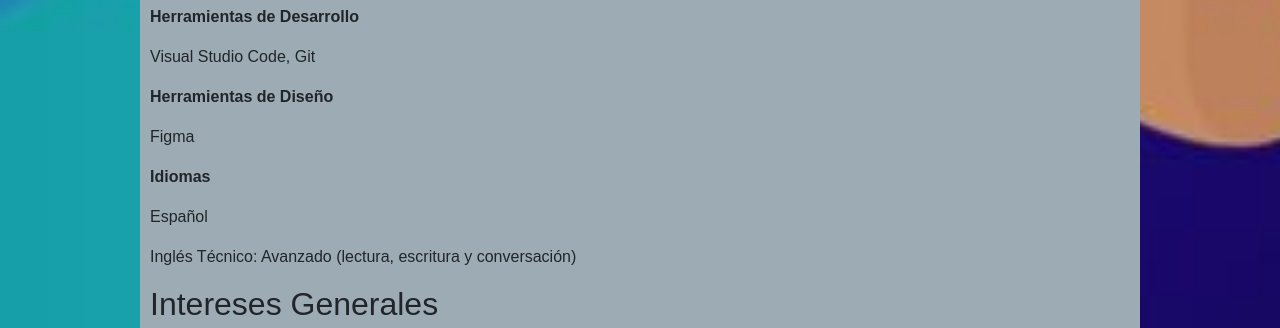
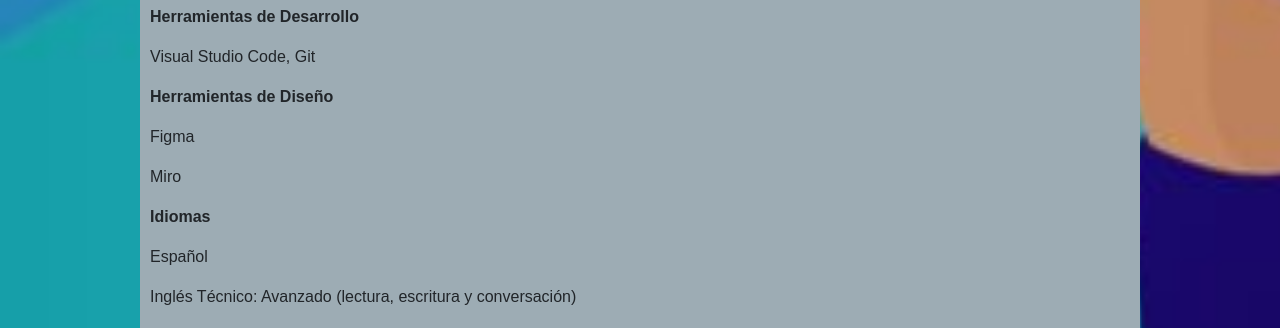
Before and after one commit to WDGonz/Trabajo-practico-cac2024, a website: page pages/sobrenos.html in a window 1280 px wide. Shown: the part 1362-1690 px from the top of the page. Drawn offline with nearby package versions, Linux system fonts and the light colour scheme; a web font is replaced by a local one.

Commit message:
Update sobrenos.html
Actualizacion de herramientas aprendidas

```diff
--- a/pages/sobrenos.html
+++ b/pages/sobrenos.html
@@ -77,7 +77,7 @@
          <p><strong>Herramientas de Desarrollo</strong></p>
          <p>Visual Studio Code, Git</p>
          <p><strong>Herramientas de Diseño</strong></p>
-         <p>Figma</p>
+         <p>Figma</p><p>Miro</p>
          <p><strong>Idiomas</strong></p>
          <p>Español</p>
          <p>Inglés Técnico: Avanzado (lectura, escritura y conversación)</p>
```
